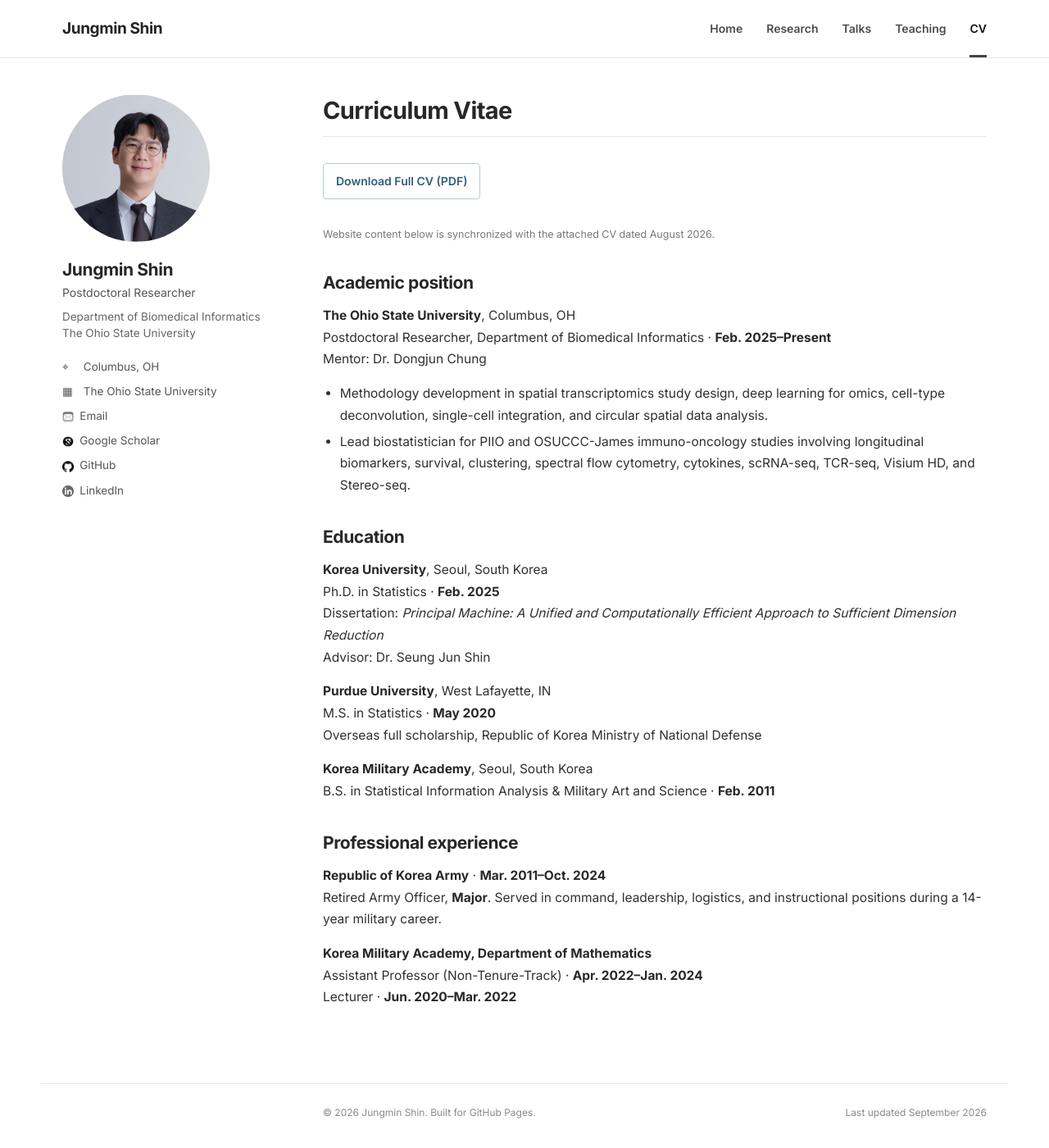
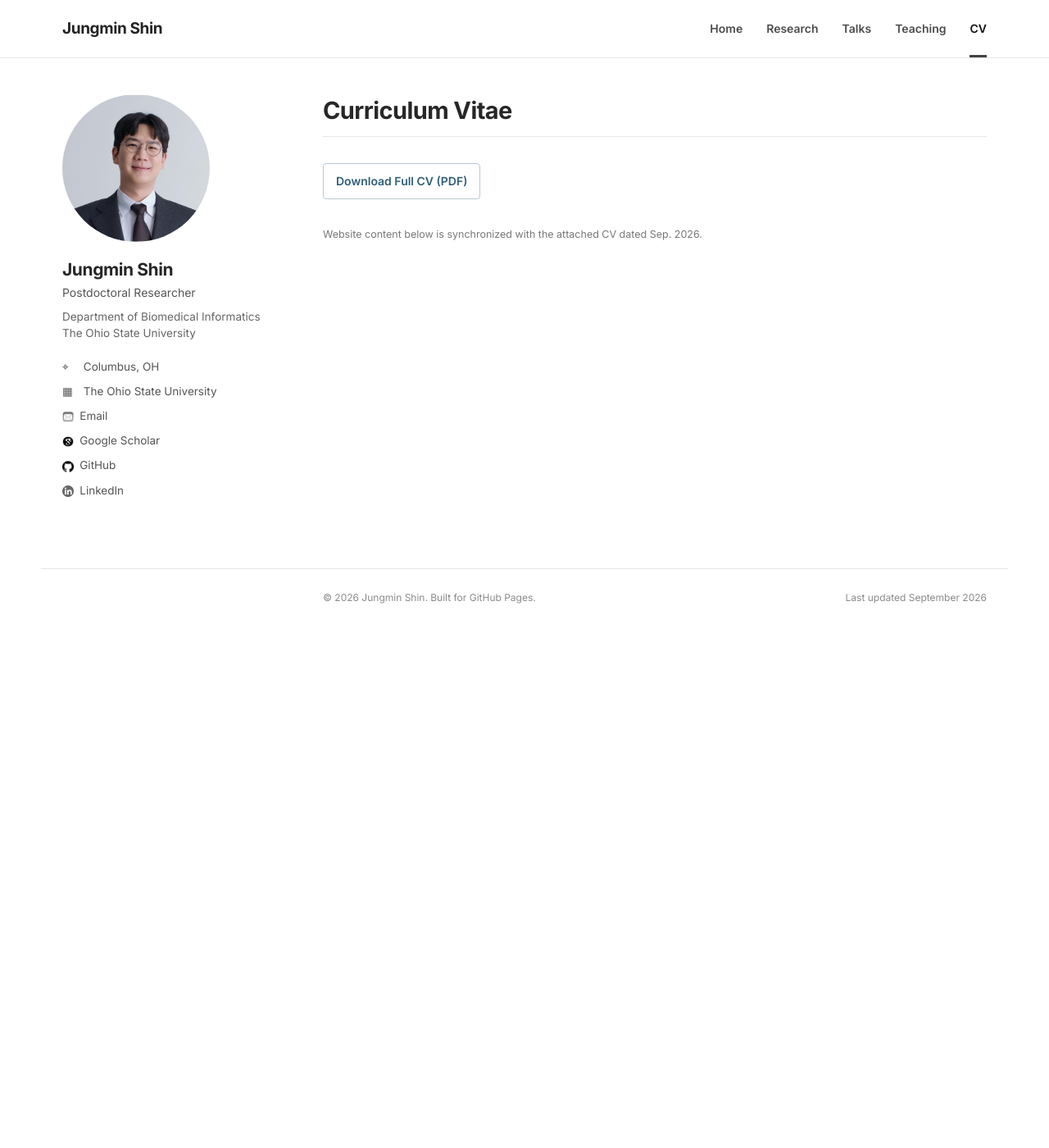
Before and after one commit to c16267/c16267.github.io, a Jekyll site: the page built from cv.md, in a window 1280 px wide and 1400 px high. Shown: the whole window at 82% size. Built offline with Jekyll 4.4.1, drawn with Linux system fonts in a browser that asks for light colours.

Commit message:
Update cv.md

```diff
--- a/cv.md
+++ b/cv.md
@@ -8,36 +8,4 @@ permalink: /cv/
 
 <a class="cv-button" href="{{ '/files/CV_Jungmin_shin.pdf' | relative_url }}" target="_blank" rel="noopener">Download Full CV (PDF)</a>
 
-<p class="footnote">Website content below is synchronized with the attached CV dated August 2026.</p>
-
-## Academic position
-
-**The Ohio State University**, Columbus, OH
-Postdoctoral Researcher, Department of Biomedical Informatics · **Feb. 2025–Present**
-Mentor: Dr. Dongjun Chung
-
-- Methodology development in spatial transcriptomics study design, deep learning for omics, cell-type deconvolution, single-cell integration, and circular spatial data analysis.
-- Lead biostatistician for PIIO and OSUCCC-James immuno-oncology studies involving longitudinal biomarkers, survival, clustering, spectral flow cytometry, cytokines, scRNA-seq, TCR-seq, Visium HD, and Stereo-seq.
-
-## Education
-
-**Korea University**, Seoul, South Korea
-Ph.D. in Statistics · **Feb. 2025**
-Dissertation: *Principal Machine: A Unified and Computationally Efficient Approach to Sufficient Dimension Reduction*
-Advisor: Dr. Seung Jun Shin
-
-**Purdue University**, West Lafayette, IN
-M.S. in Statistics · **May 2020**
-Overseas full scholarship, Republic of Korea Ministry of National Defense
-
-**Korea Military Academy**, Seoul, South Korea
-B.S. in Statistical Information Analysis & Military Art and Science · **Feb. 2011**
-
-## Professional experience
-
-**Republic of Korea Army** · **Mar. 2011–Oct. 2024**
-Retired Army Officer, **Major**. Served in command, leadership, logistics, and instructional positions during a 14-year military career.
-
-**Korea Military Academy, Department of Mathematics**
-Assistant Professor (Non-Tenure-Track) · **Apr. 2022–Jan. 2024**
-Lecturer · **Jun. 2020–Mar. 2022**
+<p class="footnote">Website content below is synchronized with the attached CV dated Sep. 2026.</p>
```
